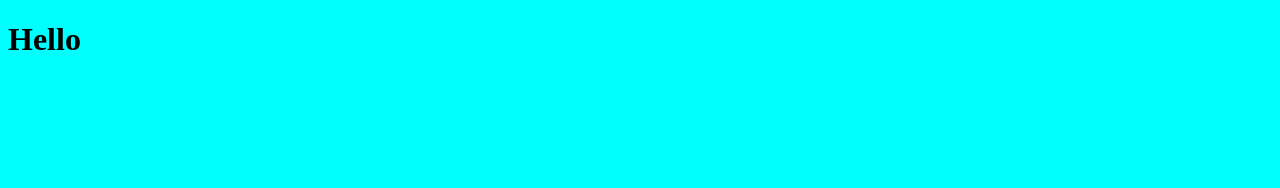
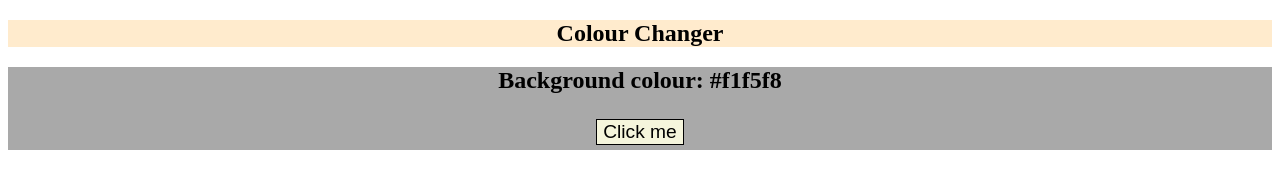
Before and after one commit to cocoflade/mini-js-projects, a website: page index.html in a window 1280 px wide. Drawn offline with Linux system fonts and the light colour scheme.

Commit message:
random color functionality hardcoded from array

```diff
--- /dev/null
+++ b/app.js
@@ -0,0 +1,10 @@
+const colors = ["blue", "white", "red", "green"];
+
+const btn = document.getElementById("btn");
+const color = document.querySelector(".color");
+
+btn.addEventListener("click", () => {
+  const randomNumber = 3;
+  document.body.style.backgroundColor = colors[randomNumber];
+  color.textContent = colors[randomNumber];
+});
--- a/index.html
+++ b/index.html
@@ -8,6 +8,22 @@
     <title>Document</title>
   </head>
   <body>
-    <h1>Hello</h1>
+    <nav>
+      <div class="navCentre">
+        <h2>Colour Changer</h2>
+      </div>
+    </nav>
+    <main>
+      <div class="container">
+        <h2>
+          Background colour:
+          <span class="color">
+            #f1f5f8
+          </span>
+        </h2>
+        <button class="btn" id="btn">Click me</button>
+      </div>
+    </main>
+    <script src="app.js"></script>
   </body>
 </html>
--- a/style.css
+++ b/style.css
@@ -1,3 +1,15 @@
-body {
-  background-color: aqua;
+nav {
+  text-align: center;
+  background-color: blanchedalmond;
 }
+
+.container {
+  background-color: darkgray;
+  text-align: center;
+}
+.btn {
+  background-color: beige;
+  border: black solid 1px;
+  font-size: larger;
+  margin: 5px;
+}
```
Also changed, not shown: package.json (added, +19 -0 lines), 1 other file.
